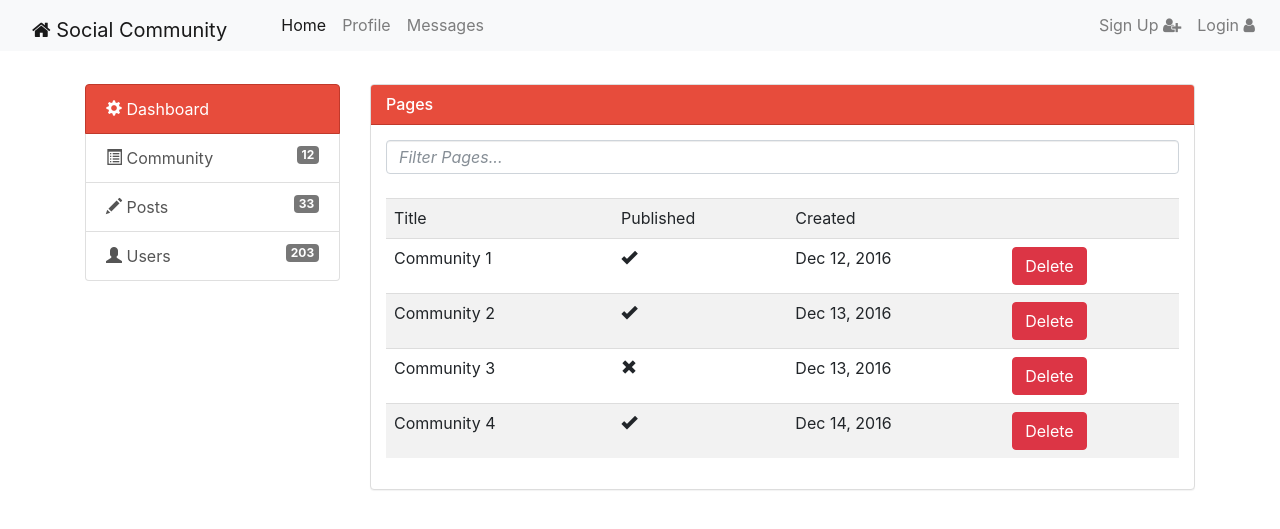
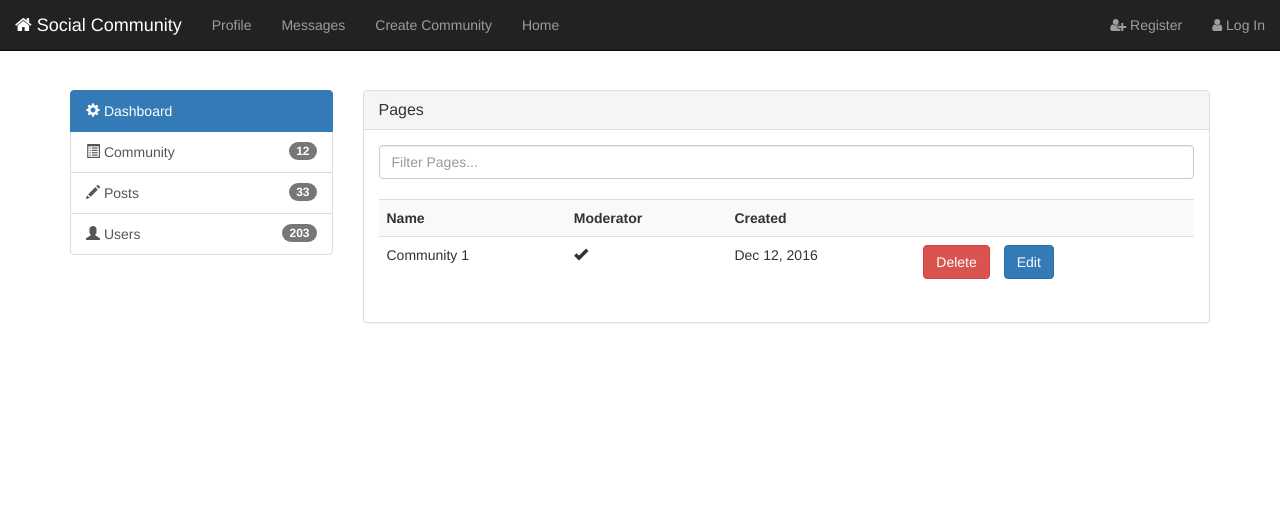
Before and after one commit to akhi1312/CMPE281, a Flask app: page /admin_community in a window 1280 px wide. Shown: the top 529 px of the page. Run offline with Flask 2, Linux system fonts and the light colour scheme; some libraries are stand-ins or nearby versions.

Commit message:
Added custome changes admin portal

```diff
--- a/app.py
+++ b/app.py
@@ -149,6 +149,8 @@ def admin_users():
 
 @app.route('/admin_community', methods = ['GET','POST'])
 def admin_community():
+   # categories = getUserCommunities()
+
     return render_template('admin_community.html')
 
 @app.route('/admin_post', methods = ['GET','POST'])
--- a/templates/admin.html
+++ b/templates/admin.html
@@ -1,5 +1,5 @@
 
-{% extends "base.html" %}
+{% extends "_base.html" %}
 {% import "bootstrap/wtf.html" as wtf %}
 
 {% block page_content %}
@@ -66,7 +66,7 @@
                       <tr>
                         <td> {{ user.firstname }} {{ user.lastName }}</td>
                         <td>{{ user.email }} </td>
-                        <td>{{ user.joining_date}} </td>
+                        <td> {{ moment(user.joining_date).format('LLLL') }} </td>
                       </tr>
                        {% endfor %}
                     </table>
--- a/templates/admin_community.html
+++ b/templates/admin_community.html
@@ -1,4 +1,6 @@
-{% extends "base.html" %} {% import "bootstrap/wtf.html" as wtf %} {% block page_content %}
+{% extends "_base.html" %}
+{% import "bootstrap/wtf.html" as wtf %}
+{% block page_content %}
 <br>
 <section id="main">
   <div class="container">
@@ -38,8 +40,8 @@
             <br>
             <table class="table table-striped table-hover">
                       <tr>
-                        <th>Title</th>
-                        <th>Published</th>
+                        <th>Name</th>
+                        <th>Moderator</th>
                         <th>Created</th>
                         <th></th>
                       </tr>
@@ -47,25 +49,8 @@
                         <td>Community 1</td>
                         <td><span class="glyphicon glyphicon-ok" aria-hidden="true"></span></td>
                         <td>Dec 12, 2016</td>
-                        <td><a class="btn btn-danger" href="#">Delete</a></td>
-                      </tr>
-                      <tr>
-                        <td>Community 2</td>
-                        <td><span class="glyphicon glyphicon-ok" aria-hidden="true"></span></td>
-                        <td>Dec 13, 2016</td>
-                        <td><a class="btn btn-danger" href="#">Delete</a></td>
-                      </tr>
-                      <tr>
-                        <td>Community 3</td>
-                        <td><span class="glyphicon glyphicon-remove" aria-hidden="true"></span></td>
-                        <td>Dec 13, 2016</td>
-                        <td><a class="btn btn-danger" href="#">Delete</a></td>
-                      </tr>
-                      <tr>
-                        <td>Community 4</td>
-                        <td><span class="glyphicon glyphicon-ok" aria-hidden="true"></span></td>
-                        <td>Dec 14, 2016</td>
-                        <td><a class="btn btn-danger" href="#">Delete</a></td>
+                        <td><a class="btn btn-danger" href="#">Delete</a> <a class="btn btn-primary" href="#" style="margin-left:10px">Edit</a></span></td>
+
                       </tr>
                     </table>
           </div>
```
